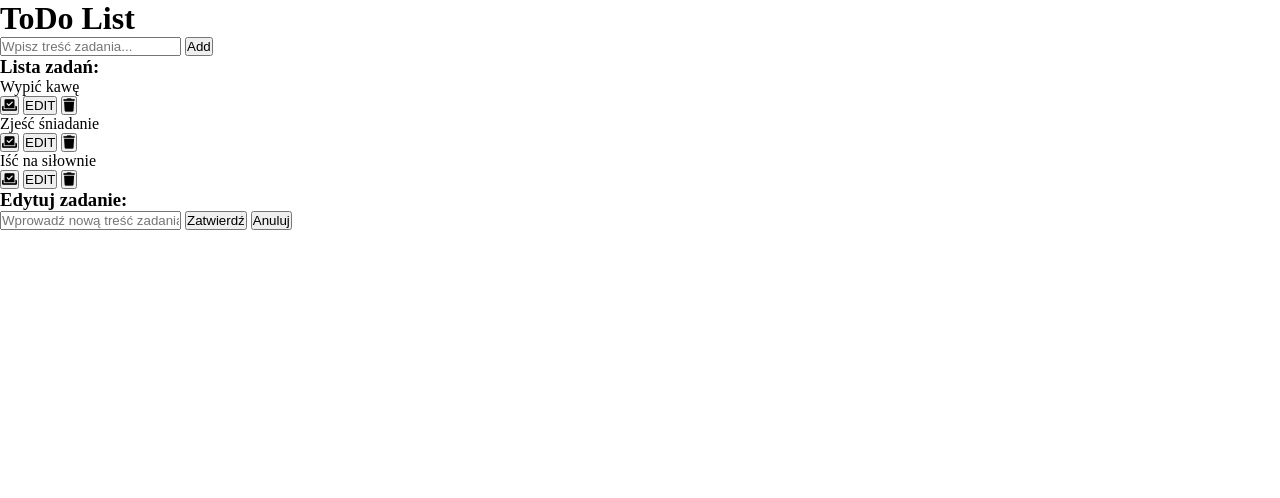
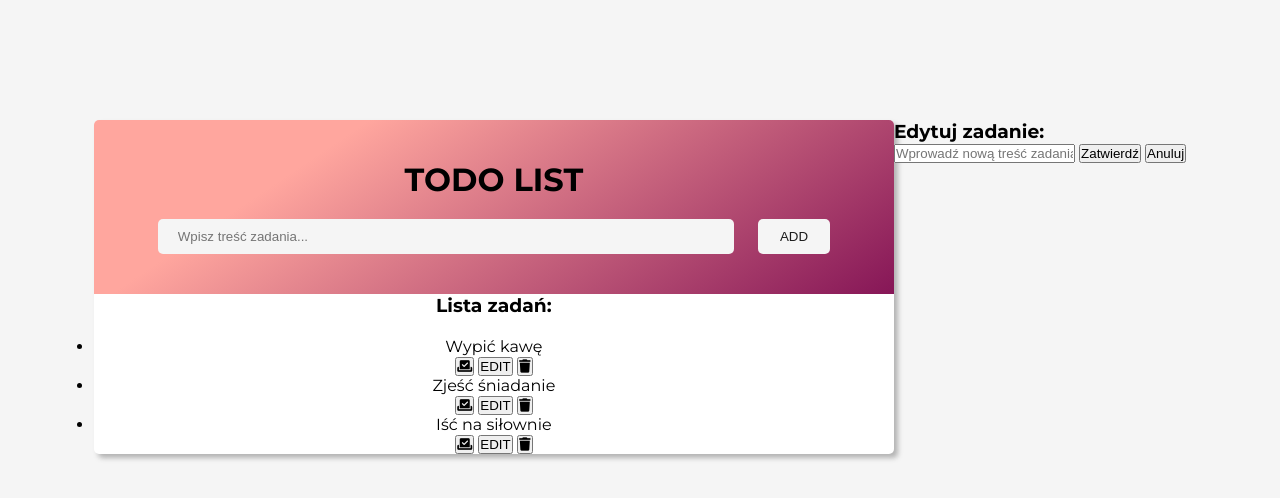
Before and after one commit to kacpi95/To-Do-List, a website: page index.html in a window 1280 px wide. Drawn offline with Linux system fonts and the light colour scheme.

Commit message:
Add styles to header in style

```diff
--- a/sass/style.scss
+++ b/sass/style.scss
@@ -3,3 +3,70 @@
 	padding: 0;
 	box-sizing: border-box;
 }
+:root {
+	--deep-dark: rgb(26, 26, 26);
+	--light-dark: rgb(79, 82, 92);
+	--light-blue: rgb(0, 132, 255);
+	--dark-blue: rgb(2, 84, 161);
+	--light: rgb(245, 245, 245);
+}
+body {
+	display: flex;
+	justify-content: center;
+	margin-top: 120px;
+	font-family: "Montserrat", sans-serif;
+	background-color: var(--light);
+}
+h1 {
+	columns: var(--light);
+	margin-bottom: 20px;
+	text-transform: uppercase;
+}
+.fas {
+	pointer-events: none;
+}
+.fa-solid {
+	pointer-events: none;
+}
+.todo {
+	width: 800px;
+	border-radius: 5px;
+	background-color: #fff;
+	box-shadow: 4px 4px 5px rgba(82, 82, 82, 0.4);
+	text-align: center;
+}
+.header {
+	border-radius: 5px 5px 0 0;
+	padding: 40px;
+	background-color: #861657;
+	background-image: linear-gradient(326deg, #861657 0%, #ffa69e 74%);
+}
+.todo-input {
+	width: 80%;
+	padding: 10px 20px;
+	margin-right: 20px;
+	border: none;
+	border-radius: 5px;
+	color: var(--light-dark);
+	background-color: var(--light);
+}
+.error-info {
+	margin-top: 20px;
+	color: var(--dark-blue);
+}
+
+.btn-add {
+	padding: 10px 22px;
+	border: none;
+	border-radius: 5px;
+	color: var(--deep-dark);
+	background-color: var(--light);
+	text-transform: uppercase;
+	cursor: pointer;
+	transition: color 0.3s, background-color 0.3s;
+}
+
+.btn-add:hover {
+	color: #fff;
+	background-color: var(--light-dark);
+}
```
Also changed, not shown: css/style.css, 1 other file.
